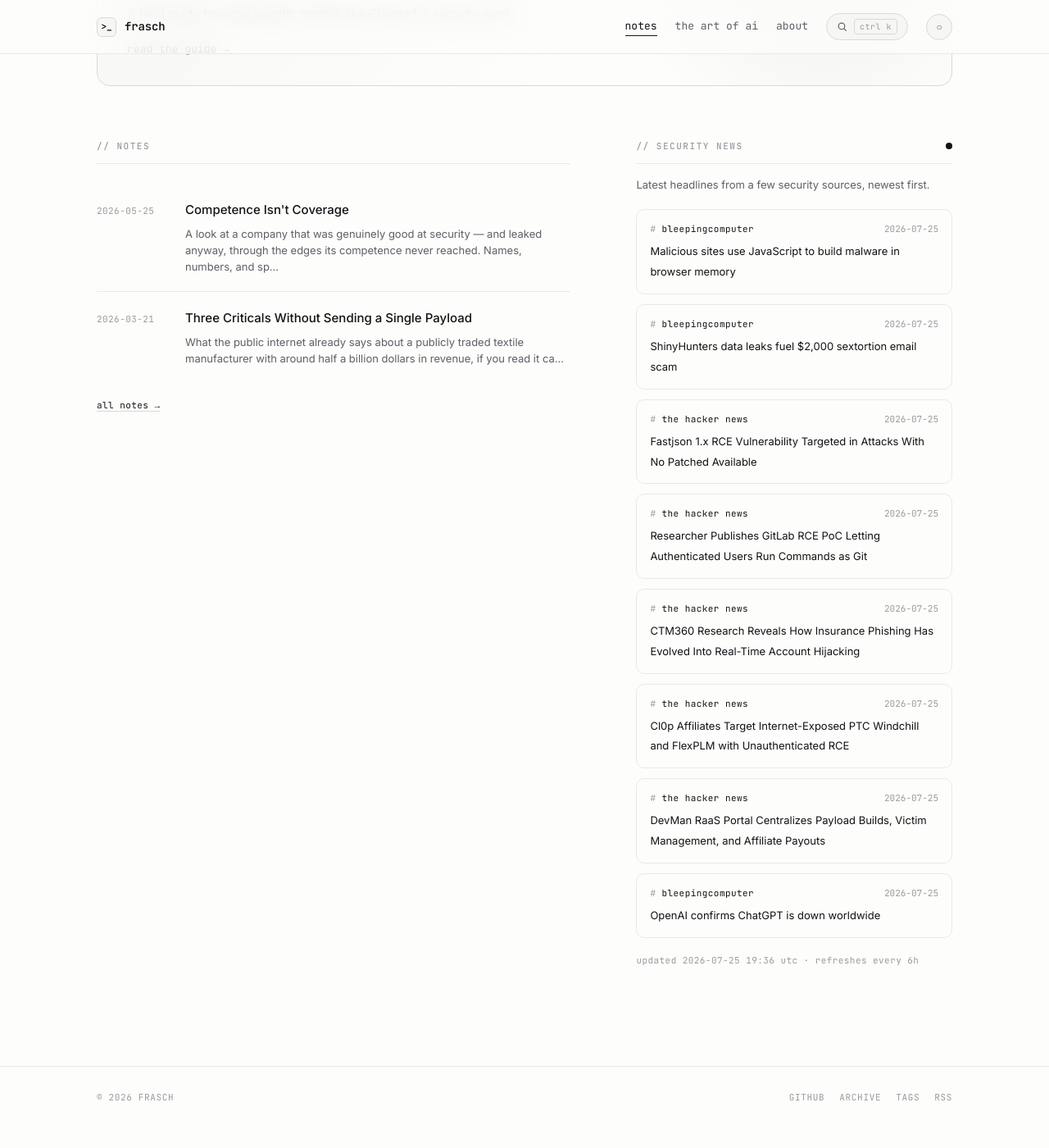
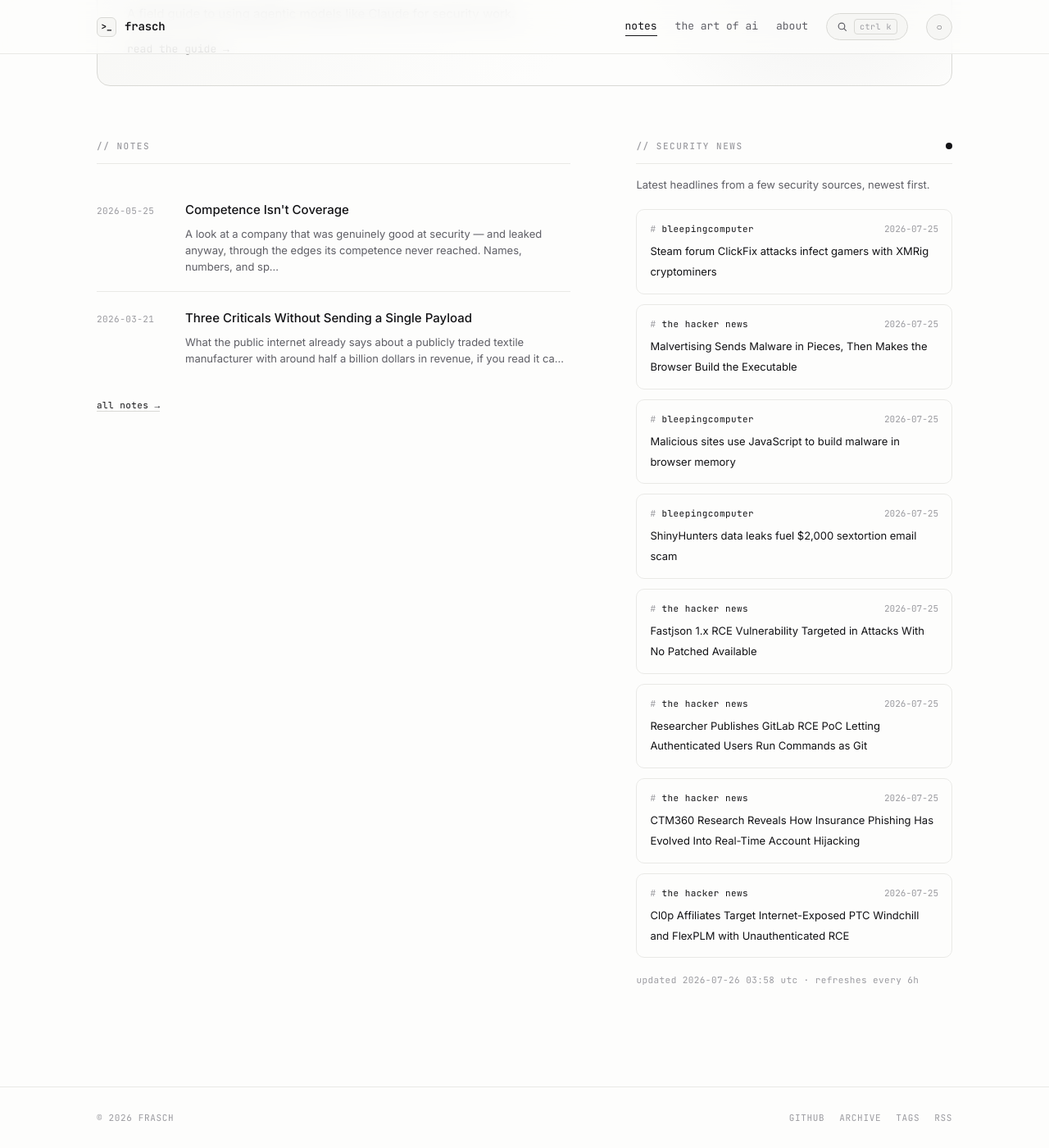
Before and after one commit to whoisfrasch/frasch, a Jekyll site: the page built from index.html, in a window 1280 px wide and 1400 px high, scrolled down 615 px. Shown: the whole window at 82% size. Built offline with Jekyll 4.4.1, drawn with Linux system fonts in a browser that asks for light colours; before the commit the page ends 1990 px from its top, so only the background shows below that.

Commit message:
Refresh security news feed

```diff
--- a/_data/news.json
+++ b/_data/news.json
@@ -1,6 +1,18 @@
 {
-  "updated": "2026-07-25T19:36:33Z",
+  "updated": "2026-07-26T03:58:12Z",
   "items": [
+    {
+      "source": "bleepingcomputer",
+      "title": "Steam forum ClickFix attacks infect gamers with XMRig cryptominers",
+      "link": "https://www.bleepingcomputer.com/news/security/steam-forum-clickfix-attacks-infect-gamers-with-xmrig-cryptominers/",
+      "date": "2026-07-25T22:37:47Z"
+    },
+    {
+      "source": "the hacker news",
+      "title": "Malvertising Sends Malware in Pieces, Then Makes the Browser Build the Executable",
+      "link": "https://thehackernews.com/2026/07/malvertising-sends-malware-in-pieces.html",
+      "date": "2026-07-25T18:48:44Z"
+    },
     {
       "source": "bleepingcomputer",
       "title": "Malicious sites use JavaScript to build malware in browser memory",
@@ -36,18 +48,6 @@
       "title": "Cl0p Affiliates Target Internet-Exposed PTC Windchill and FlexPLM with Unauthenticated RCE",
       "link": "https://thehackernews.com/2026/07/cl0p-affiliates-target-internet-exposed.html",
       "date": "2026-07-25T10:14:03Z"
-    },
-    {
-      "source": "the hacker news",
-      "title": "DevMan RaaS Portal Centralizes Payload Builds, Victim Management, and Affiliate Payouts",
-      "link": "https://thehackernews.com/2026/07/devman-raas-portal-centralizes-payload.html",
-      "date": "2026-07-25T09:53:41Z"
-    },
-    {
-      "source": "bleepingcomputer",
-      "title": "OpenAI confirms ChatGPT is down worldwide",
-      "link": "https://www.bleepingcomputer.com/news/artificial-intelligence/openai-confirms-chatgpt-is-down-worldwide/",
-      "date": "2026-07-25T09:31:09Z"
     }
   ]
 }
```
